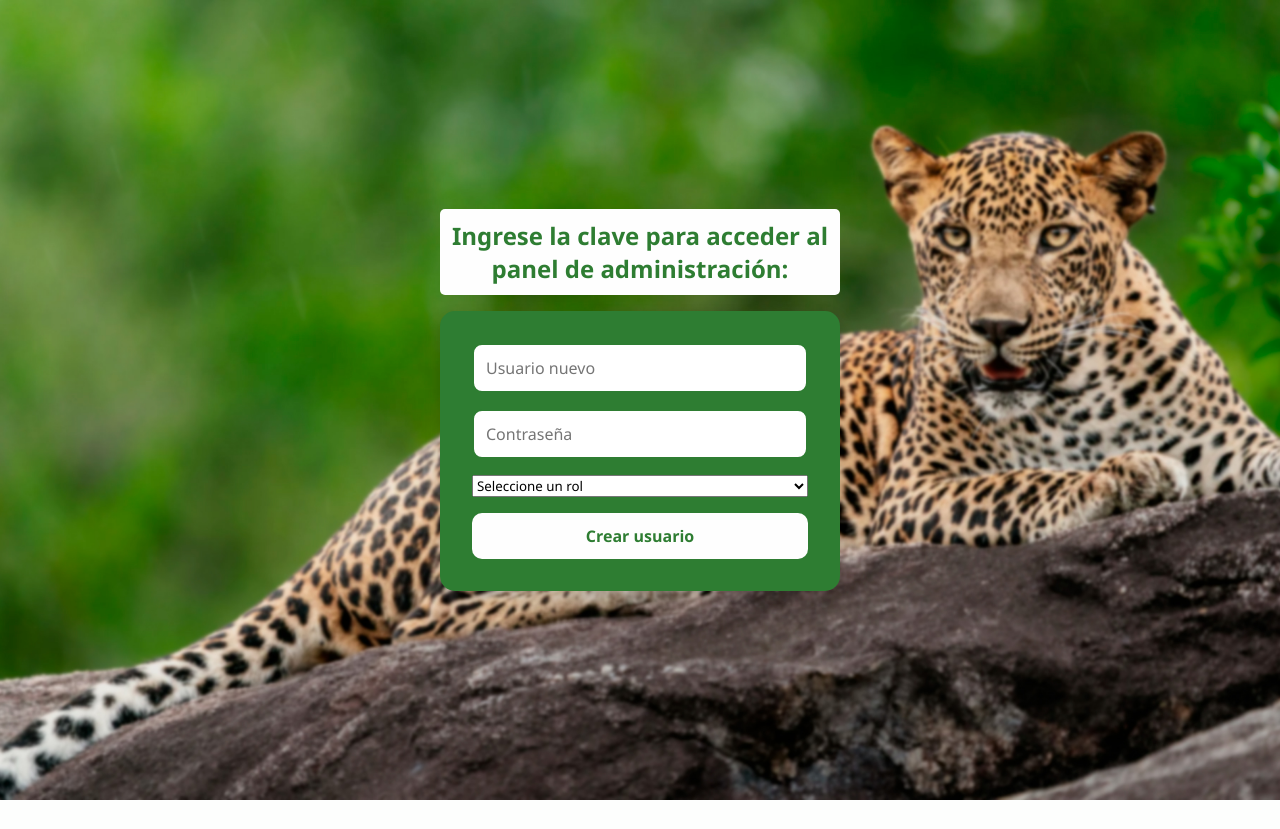
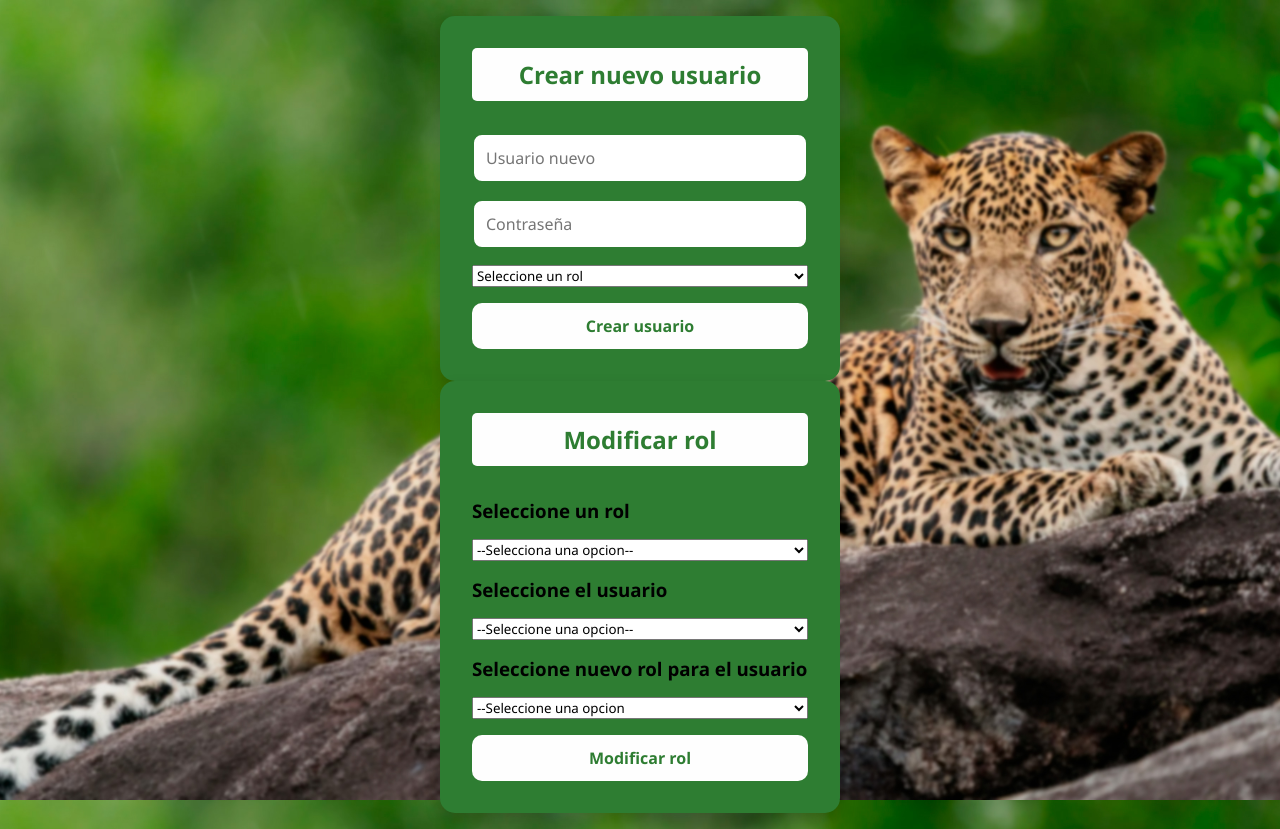
Before and after one commit to MaikolR17/minizooXXIII, a PHP site: page /PHP/manage_rol.php in a window 1280 px wide. Before the commit the page ends 800 px from the top, so only its background shows below. Run offline with PHP 8.4, Linux system fonts and the light colour scheme; data that the repository does not hold is empty.

Commit message:
Avance en el sistema de roles

```diff
--- a/PHP/login.php
+++ b/PHP/login.php
@@ -55,6 +55,8 @@ if ($is_valid) {
             header("Location: manage_rol.php"); break;
         case 2:
             header("Location: admin.php"); break;
+        case 3:
+            header("Location: admin.php"); break;
         default:
             header("Location: login_panel.php");
     }
--- a/PHP/manage_rol.php
+++ b/PHP/manage_rol.php
@@ -41,18 +41,43 @@ if ($result && $result->num_rows > 0) {
     <link rel="stylesheet" href="../CSS/admlogin.css">
 </head>
 <body>
-    <h2>Ingrese la clave para acceder al panel de administración:</h2>
 
-    <form method="POST" action="rol_db_manage.php">
+    <!--Incluir alerta de error/acierto-->
+    <?php include "../resources/cont_alert.php";?>
+
+    <form method="POST" action="rol_db_manage.php?action=add">
+        <h2>Crear nuevo usuario</h2>
         <input type="text" name="username" placeholder="Usuario nuevo" required>
         <input type="text" name="key" placeholder="Contraseña" required>
         <select name="id_role" required>
             <option value="">Seleccione un rol</option>
             <option value="1">Supervisor</option>
             <option value="2">Administrador</option>
+            <option value="3">Moderador</option>
         </select>
 
         <button type="submit">Crear usuario</button>
     </form>
+
+    <form method="POST" action="rol_db_manage.php?action=change">
+        <h2>Modificar rol</h2>
+        <h3>Seleccione un rol</h3>
+        <select name="user_rol" id="rol">
+            <option value="">--Selecciona una opcion--</option>
+            <option value="">Supervisor</option>
+            <option value="">Administrador</option>
+            <option value="">Moderador</option>
+        </select>
+        <h3>Seleccione el usuario</h3>
+        <select name="user" id="user">
+            <option value="">--Seleccione una opcion--</option>
+        </select>
+        <h3>Seleccione nuevo rol para el usuario</h3>
+        <select name="new_rol" id="new_rol">
+            <option value="">--Seleccione una opcion</option>
+        </select>
+
+        <button type="submit">Modificar rol</button>
+    </form>
 </body>
 </html>
--- a/PHP/rol_db_manage.php
+++ b/PHP/rol_db_manage.php
@@ -9,6 +9,7 @@ $conn = $conex->conex;
 $username = $_POST['username'];
 $password = $_POST['key']; // Asegurate de cifrar esto en el futuro con password_hash
 
+//modificar este archivo, que es que esta fallando en logica
 $sql = "SELECT * FROM users WHERE username = ? AND `key` = ?";
 $stmt = $conn->prepare($sql);
 $stmt->bind_param("ss", $username, $password);
--- /dev/null
+++ b/resources/cont_alert.php
@@ -0,0 +1,15 @@
+<!--Alerta para visualizar aciertos y errores-->
+<div class="cont-alert">
+    <?php
+    // Mostrar mensajes de estado (éxito/error)
+    if (isset($_SESSION['status'])) {
+        if ($_SESSION['status'] === "error") {
+            echo "<p class=\"error\">".$_SESSION['message'].'</p>';
+        } else {
+            echo "<p class=\"success\">".$_SESSION['message'].'</p>';
+        }
+        unset($_SESSION['status']);
+        unset($_SESSION['message']);
+    }
+    ?>
+</div>
```
Also changed, not shown: PHP/admin.php (+2 -14 lines), PHP/api_rol.php (added, +23 -0 lines).
